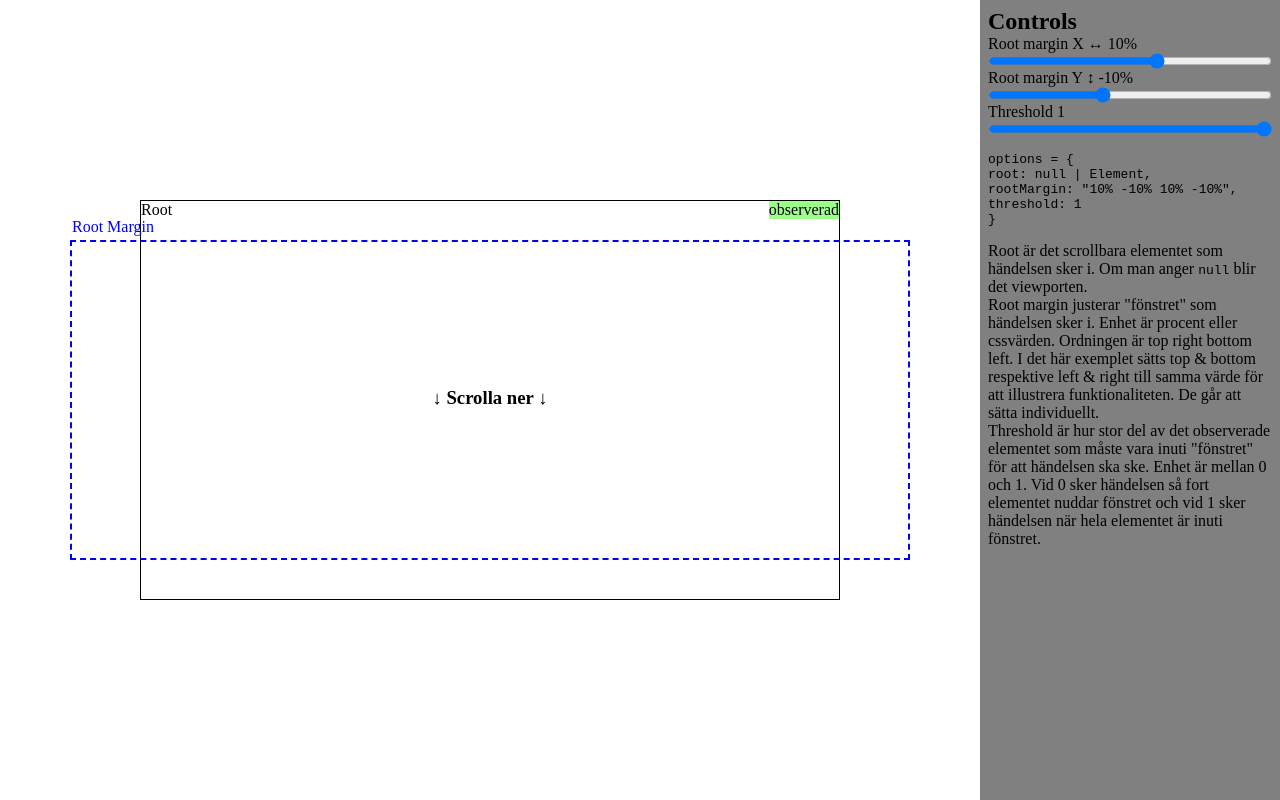
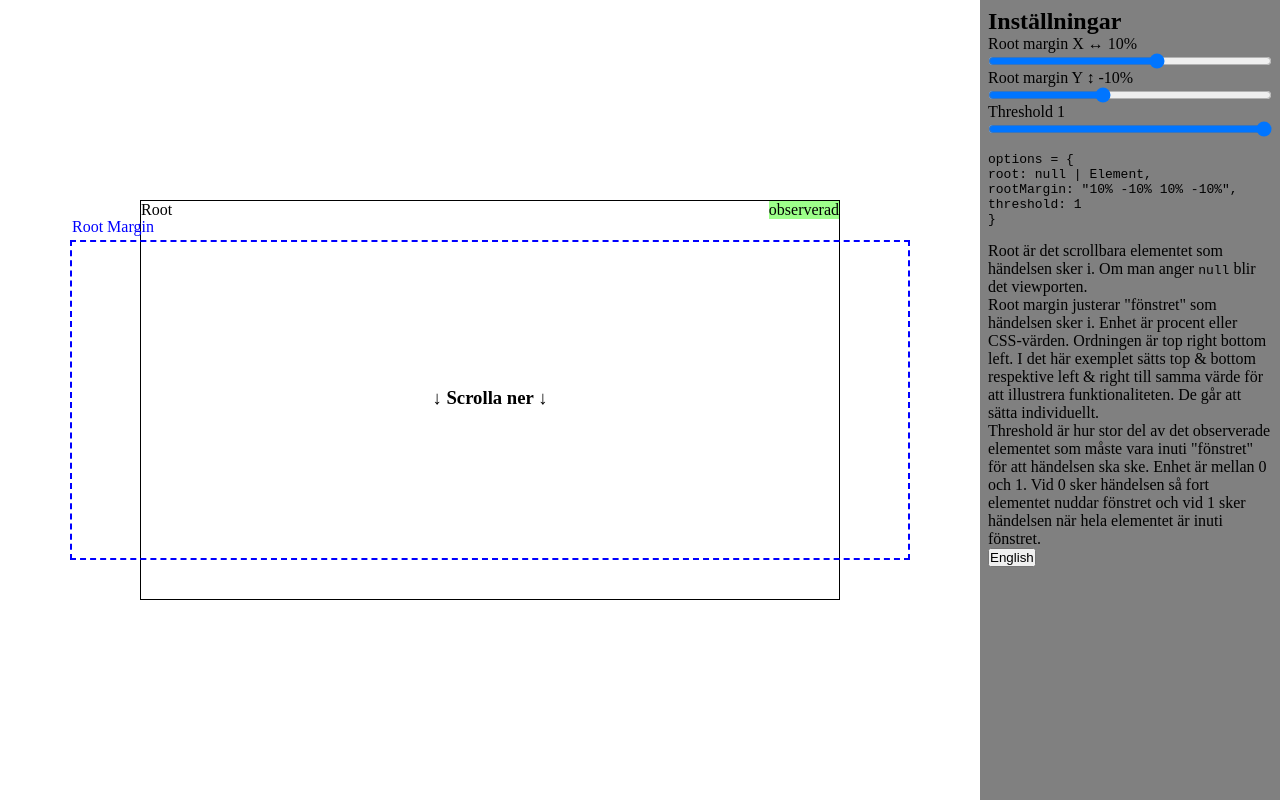
Before and after one commit to nickenickenicke/intersection-observer-visualizer, a React (Vite) app: page / in a window 1280 px wide. Built offline with nearby package versions, Linux system fonts and the light colour scheme.

Commit message:
Initial work on multi languages

```diff
--- /dev/null
+++ b/src/Copy.ts
@@ -0,0 +1,11 @@
+export type Language = {
+  swedish: string;
+  english: string;
+};
+
+export const copy = {
+  controls: {
+    swedish: "Inställningar",
+    english: "Settings",
+  },
+};
--- a/src/ElementObserver.tsx
+++ b/src/ElementObserver.tsx
@@ -1,4 +1,5 @@
 import { CSSProperties, useEffect, useRef, useState } from "react";
+import { copy, Language } from "./Copy";
 
 interface InterOptions {
   rootX: number;
@@ -10,6 +11,7 @@ export const ElementObserver = () => {
   const boundingContainer = useRef<HTMLDivElement | null>(null);
   const toBeObserved = useRef<HTMLDivElement | null>(null);
   const [observed, setObserved] = useState(false);
+  const [language, setLanguage] = useState("swedish");
   const [optionsState, setOptionsState] = useState<InterOptions>({
     rootX: 10,
     rootY: -10,
@@ -24,6 +26,10 @@ export const ElementObserver = () => {
       });
     }
     setOptionsState({ ...optionsState, [key as keyof InterOptions]: value });
+  };
+
+  const toggleLanguage = () => {
+    setLanguage(language === "english" ? "swedish" : "english");
   };
 
   useEffect(() => {
@@ -51,7 +57,7 @@ export const ElementObserver = () => {
     <>
       <article className="layout-grid">
         <aside className="layout-grid-aside">
-          <h2>Controls</h2>
+          <h2>{copy.controls[language as keyof Language]}</h2>
 
           <label>
             Root margin X ↔ {optionsState.rootX + "%"}
@@ -115,7 +121,7 @@ threshold: ${optionsState.threshold}
           </p>
           <p>
             Root margin justerar "fönstret" som händelsen sker i. Enhet är
-            procent eller cssvärden. Ordningen är top right bottom left. I det
+            procent eller CSS-värden. Ordningen är top right bottom left. I det
             här exemplet sätts top & bottom respektive left & right till samma
             värde för att illustrera funktionaliteten. De går att sätta
             individuellt.
@@ -126,6 +132,9 @@ threshold: ${optionsState.threshold}
             och 1. Vid 0 sker händelsen så fort elementet nuddar fönstret och
             vid 1 sker händelsen när hela elementet är inuti fönstret.
           </p>
+          <button type="button" onClick={toggleLanguage}>
+            {language === "english" ? "Svenska" : "English"}
+          </button>
         </aside>
         <section className="layout-grid-main">
           <div
```
